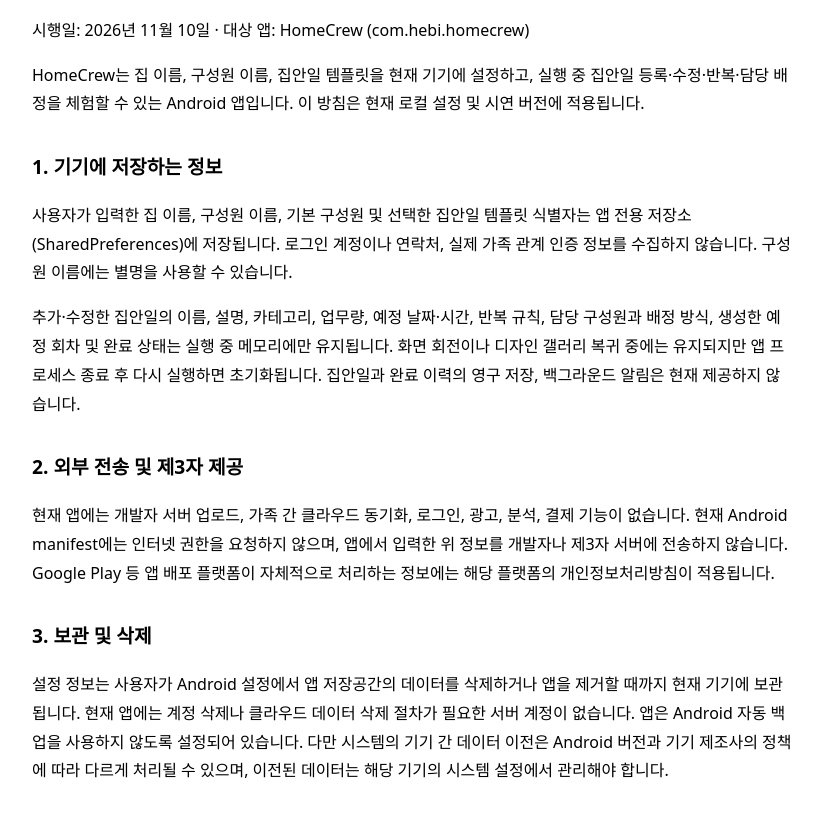
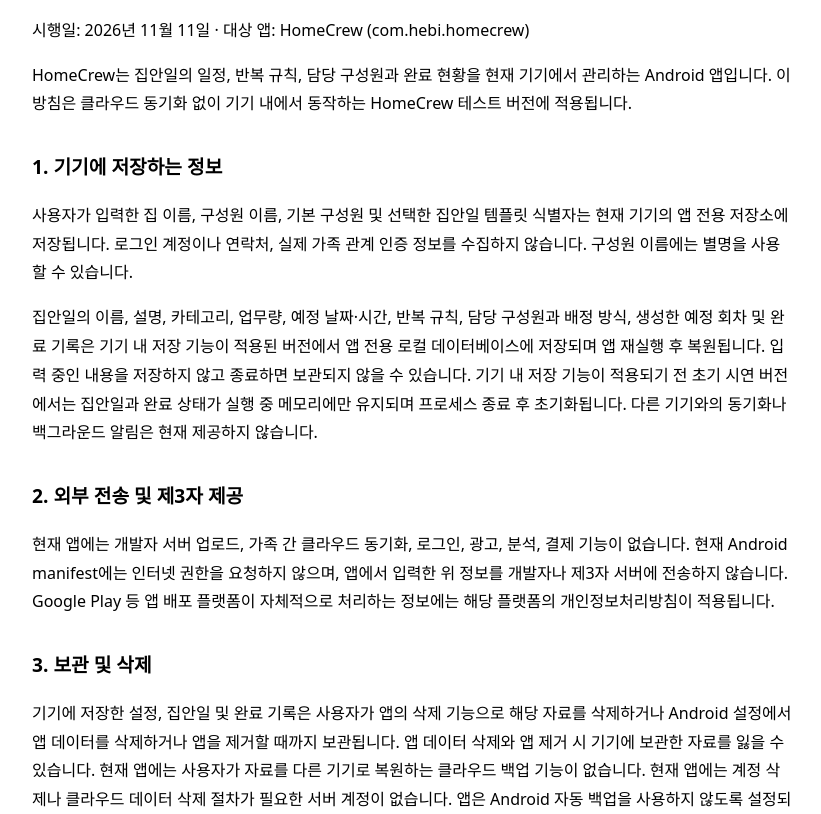
Before and after one commit to hebi10/HomeCrew, a plain HTML site: page docs/privacy-policy.html in a window 1280 px wide. Shown: the part 103-917 px from the top of the page, without its empty margins (228-1049 px from the left). Drawn offline with Linux system fonts and the light colour scheme.

Commit message:
docs(privacy): explain device-local records and retention for HomeCrew test versions

```diff
--- a/docs/privacy-policy.html
+++ b/docs/privacy-policy.html
@@ -15,18 +15,18 @@
 <body>
   <main>
     <h1>HomeCrew 개인정보처리방침</h1>
-    <p>시행일: 2026년 11월 10일 · 대상 앱: HomeCrew (com.hebi.homecrew)</p>
-    <p>HomeCrew는 집 이름, 구성원 이름, 집안일 템플릿을 현재 기기에 설정하고, 실행 중 집안일 등록·수정·반복·담당 배정을 체험할 수 있는 Android 앱입니다. 이 방침은 현재 로컬 설정 및 시연 버전에 적용됩니다.</p>
+    <p>시행일: 2026년 11월 11일 · 대상 앱: HomeCrew (com.hebi.homecrew)</p>
+    <p>HomeCrew는 집안일의 일정, 반복 규칙, 담당 구성원과 완료 현황을 현재 기기에서 관리하는 Android 앱입니다. 이 방침은 클라우드 동기화 없이 기기 내에서 동작하는 HomeCrew 테스트 버전에 적용됩니다.</p>
 
     <h2>1. 기기에 저장하는 정보</h2>
-    <p>사용자가 입력한 집 이름, 구성원 이름, 기본 구성원 및 선택한 집안일 템플릿 식별자는 앱 전용 저장소(SharedPreferences)에 저장됩니다. 로그인 계정이나 연락처, 실제 가족 관계 인증 정보를 수집하지 않습니다. 구성원 이름에는 별명을 사용할 수 있습니다.</p>
-    <p>추가·수정한 집안일의 이름, 설명, 카테고리, 업무량, 예정 날짜·시간, 반복 규칙, 담당 구성원과 배정 방식, 생성한 예정 회차 및 완료 상태는 실행 중 메모리에만 유지됩니다. 화면 회전이나 디자인 갤러리 복귀 중에는 유지되지만 앱 프로세스 종료 후 다시 실행하면 초기화됩니다. 집안일과 완료 이력의 영구 저장, 백그라운드 알림은 현재 제공하지 않습니다.</p>
+    <p>사용자가 입력한 집 이름, 구성원 이름, 기본 구성원 및 선택한 집안일 템플릿 식별자는 현재 기기의 앱 전용 저장소에 저장됩니다. 로그인 계정이나 연락처, 실제 가족 관계 인증 정보를 수집하지 않습니다. 구성원 이름에는 별명을 사용할 수 있습니다.</p>
+    <p>집안일의 이름, 설명, 카테고리, 업무량, 예정 날짜·시간, 반복 규칙, 담당 구성원과 배정 방식, 생성한 예정 회차 및 완료 기록은 기기 내 저장 기능이 적용된 버전에서 앱 전용 로컬 데이터베이스에 저장되며 앱 재실행 후 복원됩니다. 입력 중인 내용을 저장하지 않고 종료하면 보관되지 않을 수 있습니다. 기기 내 저장 기능이 적용되기 전 초기 시연 버전에서는 집안일과 완료 상태가 실행 중 메모리에만 유지되며 프로세스 종료 후 초기화됩니다. 다른 기기와의 동기화나 백그라운드 알림은 현재 제공하지 않습니다.</p>
 
     <h2>2. 외부 전송 및 제3자 제공</h2>
     <p>현재 앱에는 개발자 서버 업로드, 가족 간 클라우드 동기화, 로그인, 광고, 분석, 결제 기능이 없습니다. 현재 Android manifest에는 인터넷 권한을 요청하지 않으며, 앱에서 입력한 위 정보를 개발자나 제3자 서버에 전송하지 않습니다. Google Play 등 앱 배포 플랫폼이 자체적으로 처리하는 정보에는 해당 플랫폼의 개인정보처리방침이 적용됩니다.</p>
 
     <h2>3. 보관 및 삭제</h2>
-    <p>설정 정보는 사용자가 Android 설정에서 앱 저장공간의 데이터를 삭제하거나 앱을 제거할 때까지 현재 기기에 보관됩니다. 현재 앱에는 계정 삭제나 클라우드 데이터 삭제 절차가 필요한 서버 계정이 없습니다. 앱은 Android 자동 백업을 사용하지 않도록 설정되어 있습니다. 다만 시스템의 기기 간 데이터 이전은 Android 버전과 기기 제조사의 정책에 따라 다르게 처리될 수 있으며, 이전된 데이터는 해당 기기의 시스템 설정에서 관리해야 합니다.</p>
+    <p>기기에 저장한 설정, 집안일 및 완료 기록은 사용자가 앱의 삭제 기능으로 해당 자료를 삭제하거나 Android 설정에서 앱 데이터를 삭제하거나 앱을 제거할 때까지 보관됩니다. 앱 데이터 삭제와 앱 제거 시 기기에 보관한 자료를 잃을 수 있습니다. 현재 앱에는 사용자가 자료를 다른 기기로 복원하는 클라우드 백업 기능이 없습니다. 현재 앱에는 계정 삭제나 클라우드 데이터 삭제 절차가 필요한 서버 계정이 없습니다. 앱은 Android 자동 백업을 사용하지 않도록 설정되어 있습니다. 다만 시스템의 기기 간 데이터 이전은 Android 버전과 기기 제조사의 정책에 따라 다르게 처리될 수 있으며, 이전된 데이터는 해당 기기의 시스템 설정에서 관리해야 합니다.</p>
 
     <h2>4. 접근 권한과 보호</h2>
     <p>현재 앱은 연락처, 위치, 카메라, 마이크 및 사진 라이브러리 접근을 요청하지 않습니다. 로컬 정보는 Android의 앱 전용 저장공간을 사용합니다. 사용자가 기기 접근 권한을 다른 사람에게 제공한 경우 기기 보안 설정에 따라 정보가 표시될 수 있습니다.</p>
```
